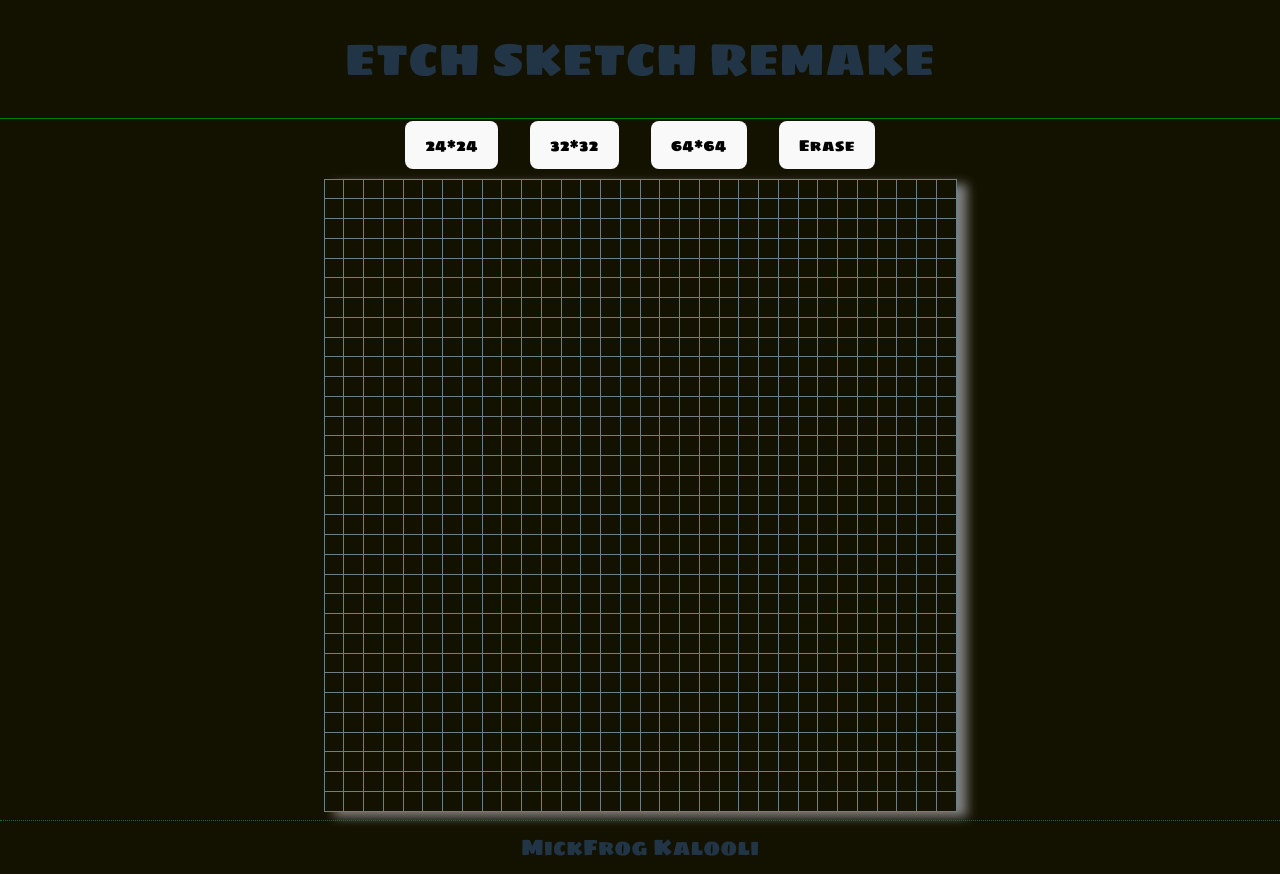
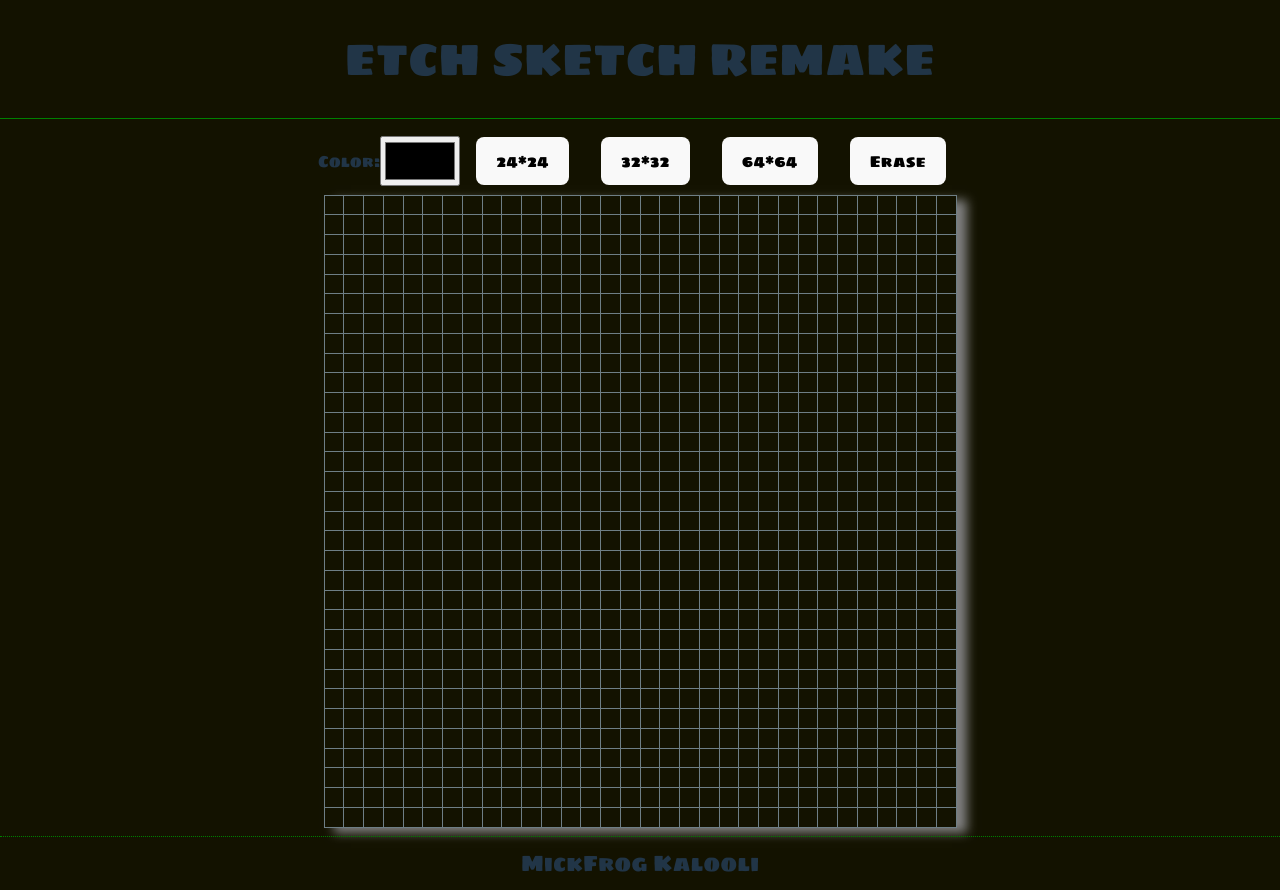
Before and after one commit to MickFrog/sketch-remake, a React (Vite) app: page / in a window 1280 px wide. Built offline with nearby package versions, Linux system fonts and the light colour scheme.

Commit message:
add color picker

```diff
--- a/src/components/SketchBoard.css
+++ b/src/components/SketchBoard.css
@@ -38,6 +38,7 @@
 }
 
 .controls {
+    padding-top: 1rem;
     display: flex;
     justify-content: space-between;
 }
@@ -45,3 +46,8 @@
 .clickedBox {
     background-color: white;
 }
+
+.colorInput {
+    width: 5rem;
+    height: 50px;
+}
--- a/src/components/SketchBoard.tsx
+++ b/src/components/SketchBoard.tsx
@@ -9,22 +9,23 @@ const boardMaxDimension = 632; // in pixels
 const SketchBoard = () => {
   const [dimension, setDimension] = useState(32);
   const [erase, setErase] = useState(0);
+  const [bgColor, setBgColor] = useState("#ffffff");
 
-  const constructBoard = (dimension: number) => {
+  const boardRows: Array<JSX.Element> = useMemo(() => {
     const newBoardRows: Array<JSX.Element> = [];
     for (let i = 0; i < dimension; i++) {
       newBoardRows.push(
-        <SketchRow key={uniqid()} rowNum={dimension} rowDimension={dimension} />
+        <SketchRow
+          key={uniqid()}
+          rowNum={dimension}
+          rowDimension={dimension}
+          bgColor={bgColor}
+        />
       );
     }
 
     return newBoardRows;
-  };
-
-  const boardRows: Array<JSX.Element> = useMemo(() => {
-    return constructBoard(dimension);
-
-    // chnaging erase will trigger reconstruction of the board
+    // changing erase will trigger reconstruction of the board
     // eslint-disable-next-line react-hooks/exhaustive-deps
   }, [dimension, erase]);
 
@@ -36,9 +37,23 @@ const SketchBoard = () => {
     setErase(erase === 0 ? 1 : 0);
   };
 
+  const handleColorChange = (event: React.ChangeEvent<HTMLInputElement>) => {
+    setBgColor(event.currentTarget.value);
+  };
+
   return (
     <main className="boardContainer">
       <div className="controls">
+        <div style={{ display: "flex", alignItems: "center" }}>
+          <label htmlFor="colorInput">Color:</label>
+          <input
+            id="colorInput"
+            className="colorInput"
+            onChange={handleColorChange}
+            type="color"
+          />
+        </div>
+
         <button onClick={() => handleDimensionChange(24)}>24*24</button>
         <button onClick={() => handleDimensionChange(32)}>32*32</button>
         <button onClick={() => handleDimensionChange(64)}>64*64</button>
@@ -52,15 +67,17 @@ const SketchBoard = () => {
 
 type SketchBoxProps = {
   size: number; //dimensions of board square (size*size)
+  bgColor: string;
 };
 
-const SketchBox = ({ size }: SketchBoxProps) => {
+const SketchBox = ({ size, bgColor }: SketchBoxProps) => {
   const boxSize = { width: `${size}px`, height: `${size}px` };
+  console.log(bgColor);
 
   const handleColorChange = (event: React.MouseEvent<HTMLDivElement>) => {
     // if left mouse btn is clicked
     if (event.buttons === 1) {
-      event.currentTarget.classList.add("clickedBox");
+      console.log(bgColor);
     }
   };
 
@@ -76,14 +93,19 @@ const SketchBox = ({ size }: SketchBoxProps) => {
 type SketchRowProps = {
   rowNum: number;
   rowDimension: number;
+  bgColor: string;
 };
 
-const SketchRow = ({ rowNum, rowDimension }: SketchRowProps) => {
+const SketchRow = ({ rowNum, rowDimension, bgColor }: SketchRowProps) => {
   const rowBoxes: Array<JSX.Element> = [];
 
   for (let i = 0; i < rowNum; i++) {
     rowBoxes.push(
-      <SketchBox key={uniqid()} size={boardMaxDimension / rowDimension} />
+      <SketchBox
+        key={uniqid()}
+        size={boardMaxDimension / rowDimension}
+        bgColor={bgColor}
+      />
     );
   }
 
```
